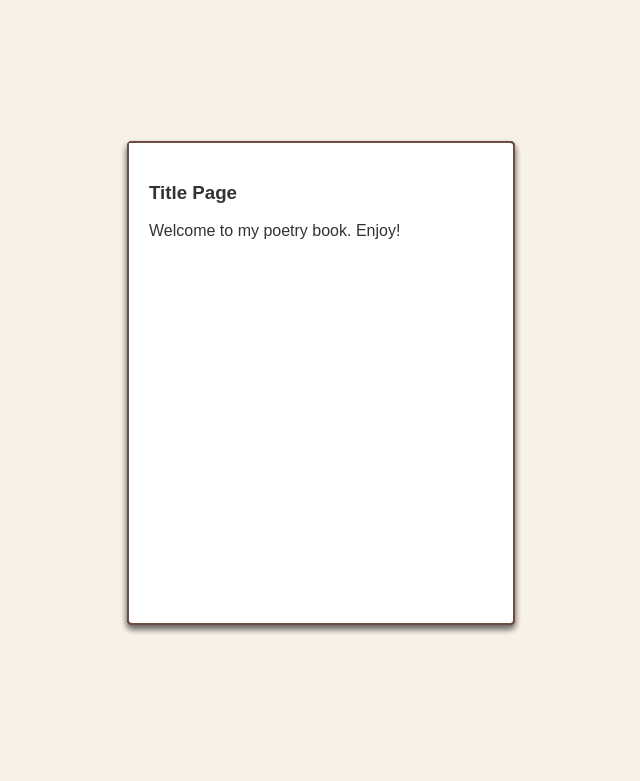
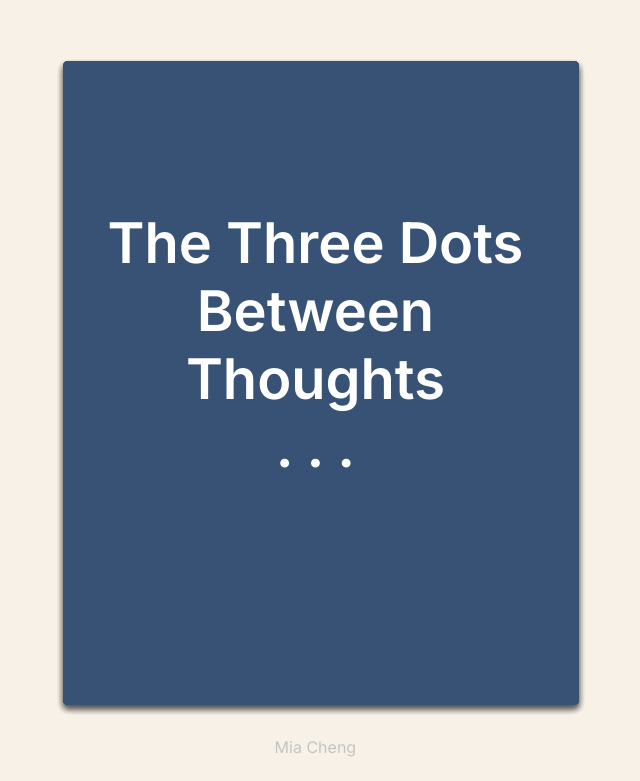
Before and after one commit to mialcheng/poetry, a plain HTML site: page index.html in a window 1280 px wide. Shown: the part 819-1600 px from the top of the page, without its empty margins (321-961 px from the left). Drawn offline with Linux system fonts and the light colour scheme.

Commit message:
book titled and chapter pages

```diff
--- a/index.html
+++ b/index.html
@@ -1,6 +1,10 @@
 <!DOCTYPE html>
 <html lang="en">
   <head>
+    <link
+      href="https://fonts.googleapis.com/css2?family=Inter:wght@400;500;600&display=swap"
+      rel="stylesheet"
+    />
     <meta charset="UTF-8" />
     <meta name="viewport" content="width=device-width, initial-scale=1.0" />
     <title>Poetry Book</title>
@@ -15,22 +19,27 @@
 
     <div class="book-container">
       <div class="book">
-        <div class="page" id="1">
+        <div class="page title" id="1">
           <div class="front">
-            <h3>Title Page</h3>
-            <p>Welcome to my poetry book. Enjoy!</p>
+            <!-- <h3>Three Dots Between Thoughts</h3> -->
+            <div class="titletext" id="1">
+              <h3>The Three Dots Between Thoughts</h3>
+              <h3>. . .</h3>
+            </div>
+            <div class="authortext">
+              <p>Mia Cheng</p>
+            </div>
           </div>
           <div class="back"></div>
         </div>
 
-        <div class="page" id="2">
+        <div class="page chapter-start" id="2">
           <div class="front">
-            <h2>Chapter 1</h2>
-            <p>healing</p>
+            <h2>Growth</h2>
+            <img src="img/growth.avif" alt="plants growth">
           </div>
           <div class="back"></div>
         </div>
-
 
         <div class="page" id="3">
           <div class="front">
@@ -45,6 +54,7 @@
             <p>
               The stars above, a cosmic dance,<br />Weave tales of fate and
               happenstance.
+            </p>
           </div>
         </div>
 
@@ -61,9 +71,26 @@
             <p>
               The stars above, a cosmic dance,<br />Weave tales of fate and
               happenstance.
+            </p>
           </div>
         </div>
 
+        <div class="page" id="5">
+          <div class="front">
+            <h3>Poem 5</h3>
+            <p>
+              The stars above, a cosmic dance,<br />Weave tales of fate and
+              happenstance.
+            </p>
+          </div>
+          <div class="back">
+            <h3>Poem 6</h3>
+            <p>
+              The stars above, a cosmic dance,<br />Weave tales of fate and
+              happenstance.
+            </p>
+          </div>
+        </div>
       </div>
     </div>
 
--- a/script.js
+++ b/script.js
@@ -2,16 +2,18 @@ document.addEventListener("DOMContentLoaded", () => {
     const pages = document.querySelectorAll(".page");
     const book = document.querySelector(".book");
     let currentPage = 0;
+    const bookContainer = document.querySelector(".book-container");
 
     const updateBookPosition = () => {
-      if (currentPage === 0 || currentPage === pages.length) {
-        book.classList.add("center");
-        book.classList.remove("shift-left");
-      } else {
-        book.classList.add("shift-left");
-        book.classList.remove("center");
-      }
-    };
+        // Center the book if the book is opened (not at the first or last page)
+        if (currentPage === 0 || currentPage === pages.length) {
+          bookContainer.classList.add("center");
+          bookContainer.classList.remove("shift-right");
+        } else {
+          bookContainer.classList.add("shift-right");
+          bookContainer.classList.remove("center");
+        }
+      };
 
     const flipForward = () => {
       if (currentPage < pages.length) {
@@ -85,8 +87,6 @@ document.addEventListener("DOMContentLoaded", () => {
       };
 
 
-    // Initial z-index setup
     updateZIndex();
-
     updateBookPosition();
   });
--- a/styles.css
+++ b/styles.css
@@ -1,9 +1,14 @@
-body {
+:root {
+    --slate-blue: #375275;
+  }
+
+  body {
     margin: 0;
     font-family: 'Arial', sans-serif;
     background-color: #f8f1e8;
-    color: #333;
+    color: var(--slate-blue);
     overflow-x: hidden;
+    font-family: 'Inter', sans-serif;
   }
 
   .landing {
@@ -16,7 +21,7 @@ body {
   }
 
   .landing h1 {
-    font-size: 3rem;
+    font-size: 4rem;
     margin: 0;
   }
 
@@ -27,7 +32,7 @@ body {
 
   .scroll-down {
     padding: 10px 20px;
-    background-color: #6d4c41;
+    background-color: var(--slate-blue);
     color: #fff;
     border: none;
     cursor: pointer;
@@ -45,24 +50,77 @@ body {
     background-color: #f8f1e8;
   }
 
+  .center {
+    justify-content: center;
+  }
+
+  .shift-right {
+    justify-content: center;
+    transform: translateX(20vw)
+  }
+
   .book {
-    width: 30vw;
-    height: 60vh;
+    width: 40vw;
+    height: 50vw;
     position: relative;
     transform-style: preserve-3d;
     transition: transform 0.6s ease;
   }
 
-  .book.open {
-    margin-left: calc(50% - 15vw);
+/* title page  */
+  .page.title {
+    background: var(--slate-blue);
+    color: rgb(211, 211, 211);
+  }
+  .page.title .front {
+    display: flex;
+    flex-direction: column;
+    background: var(--slate-blue);
+    color: rgb(211, 211, 211);
+    width: 90%;
+    height: 90%;
+    text-align: center;
+    justify-content: center;
   }
 
+  .page.title .front .titletext h3{
+    font-size: 3.5rem;
+    font-weight: bold;
+    color: #fff;
+    padding: 0;
+    margin: 0;
+  }
+  .page.title .front .authortext p{
+    font-size: 1rem;
+    color: #c4c4c4;
+    position: relative;
+    transform: translateY(30vh);
+  }
+
+  .page.title .back{
+    background: var(--slate-blue);
+}
+
+
+/* chapter page */
+  .page.chapter-start .front {
+    width: 90%;
+    height: 90%;
+    justify-content: center;
+    text-align: center;
+  }
+  .page.chapter-start .front img{
+    max-height: 50vh;
+    max-width: 20vw;
+  }
+
+/* Regular Pages */
   .page {
     width: 100%;
     height: 100%;
     position: absolute;
     background: #fff;
-    border: 2px solid #6d4c41;
+    border: 2px solid var(--slate-blue);
     border-radius: 5px;
     box-shadow: 0 4px 6px rgba(0, 0, 0, 0.2);
     transform-origin: left center;
```
Also changed, not shown: img/growth.avif (added). Lines whose indentation alone changed are shown as unchanged.
